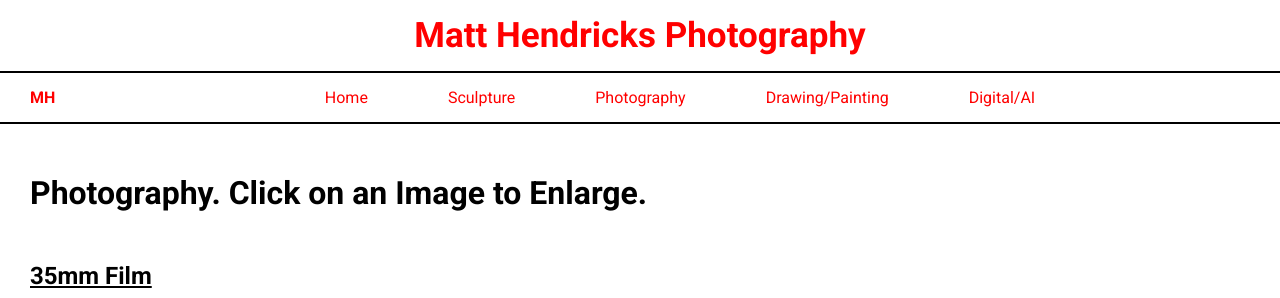
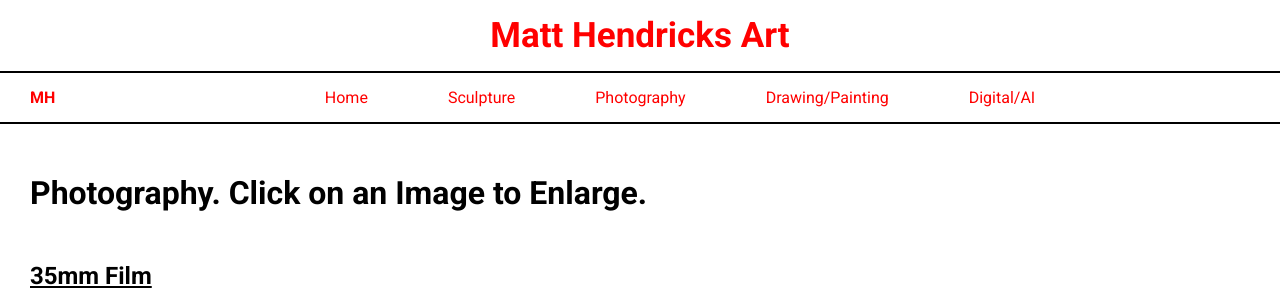
Before and after one commit to mrhen78/MattHendricksArt, a plain HTML site: page public/photography.html in a window 1280 px wide. Shown: the top 298 px of the page. Drawn offline with Linux system fonts and the light colour scheme; a web font is replaced by a local one.

```diff
--- a/public/photography.html
+++ b/public/photography.html
@@ -18,7 +18,7 @@
             <span class="span3"></span>
           </button>
         </div>
-        <p id="paragraph">Matt Hendricks Photography</p>
+        <p id="paragraph">Matt Hendricks Art</p>
       </header>
       <nav>
         <div id="menu">
```
